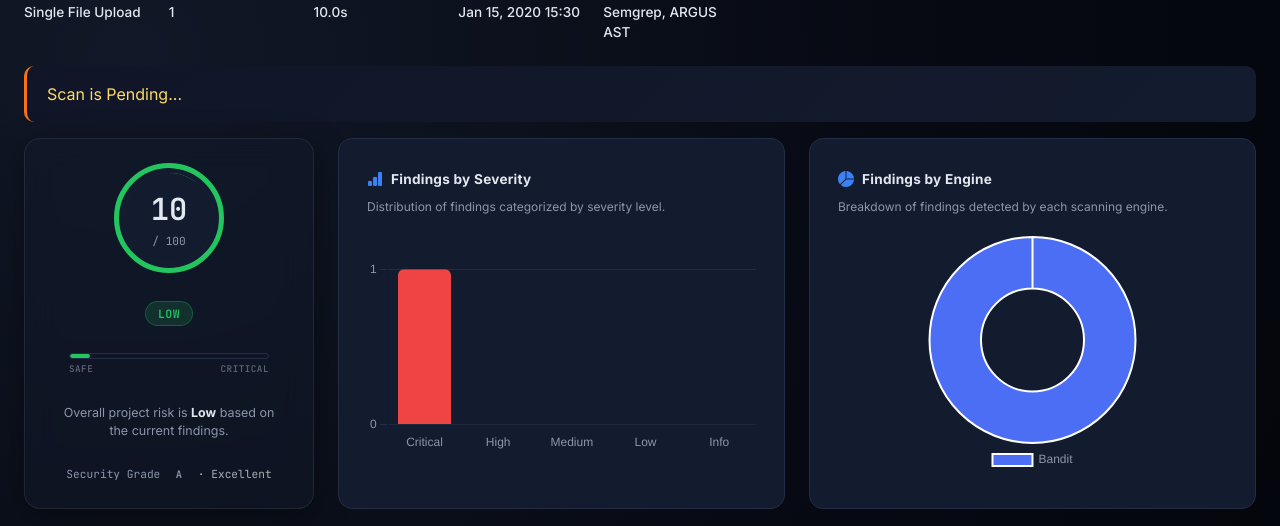
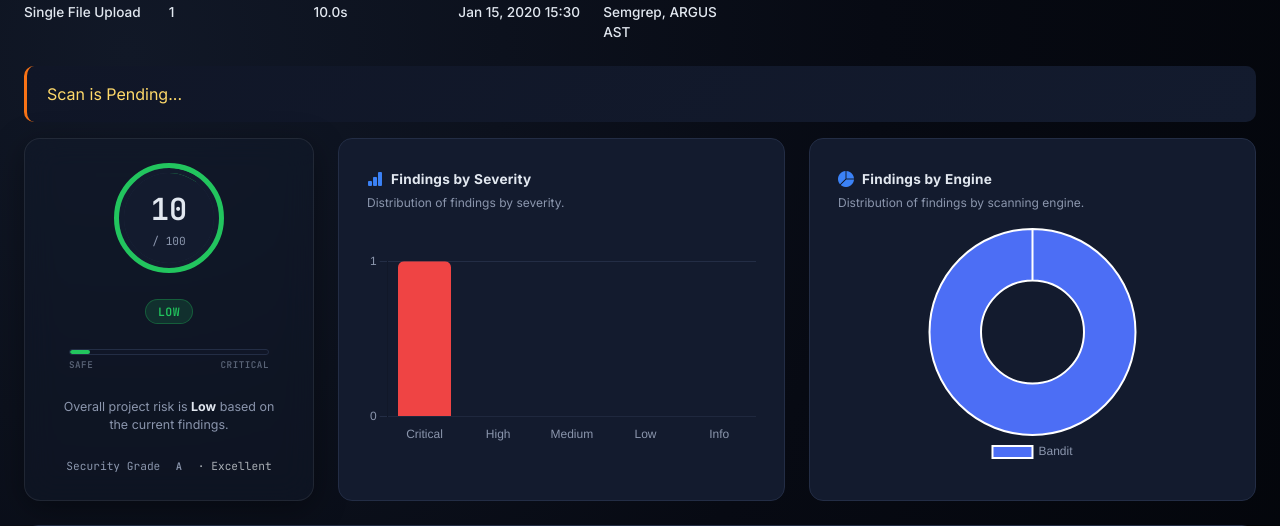
Before and after one commit to Ayushman-Prajapati/ARGUS, a Django app: page /scans/00000000-0000-0000-0000-000000000001/ in a window 1280 px wide. Shown: the part 188-714 px from the top of the page. Run offline with Django 5.2, Linux system fonts and the light colour scheme; tables that the repository leaves empty hold one stand-in row (values such as "Sample post").

Commit message:
feat(scan-detail): refine chart presentation

```diff
--- a/static/css/custom.css
+++ b/static/css/custom.css
@@ -446,7 +446,7 @@ a { color: var(--argus-accent); }
     display: flex;
     align-items: center;
     justify-content: space-between;
-    margin-bottom: 0.5rem;
+    margin-bottom: 0.25rem;
 }
 .chart-card-header-left {
     display: flex;
@@ -467,7 +467,7 @@ a { color: var(--argus-accent); }
 .chart-card-desc {
     font-size: 0.75rem;
     color: var(--argus-text-muted);
-    margin-bottom: 1rem;
+    margin-bottom: 0.75rem;
     line-height: 1.4;
 }
 .chart-canvas-wrapper {
--- a/templates/scanner/scan_detail.html
+++ b/templates/scanner/scan_detail.html
@@ -122,7 +122,7 @@
                             <span class="chart-card-title">Findings by Severity</span>
                         </div>
                     </div>
-                    <p class="chart-card-desc">Distribution of findings categorized by severity level.</p>
+                    <p class="chart-card-desc">Distribution of findings by severity.</p>
                     {% if severity_counts_json == '{}' %}
                     <div class="chart-empty-state">
                         <i class="bi bi-bar-chart"></i>
@@ -143,7 +143,7 @@
                             <span class="chart-card-title">Findings by Engine</span>
                         </div>
                     </div>
-                    <p class="chart-card-desc">Breakdown of findings detected by each scanning engine.</p>
+                    <p class="chart-card-desc">Distribution of findings by scanning engine.</p>
                     {% if source_counts_json == '{}' %}
                     <div class="chart-empty-state">
                         <i class="bi bi-pie-chart"></i>
```
